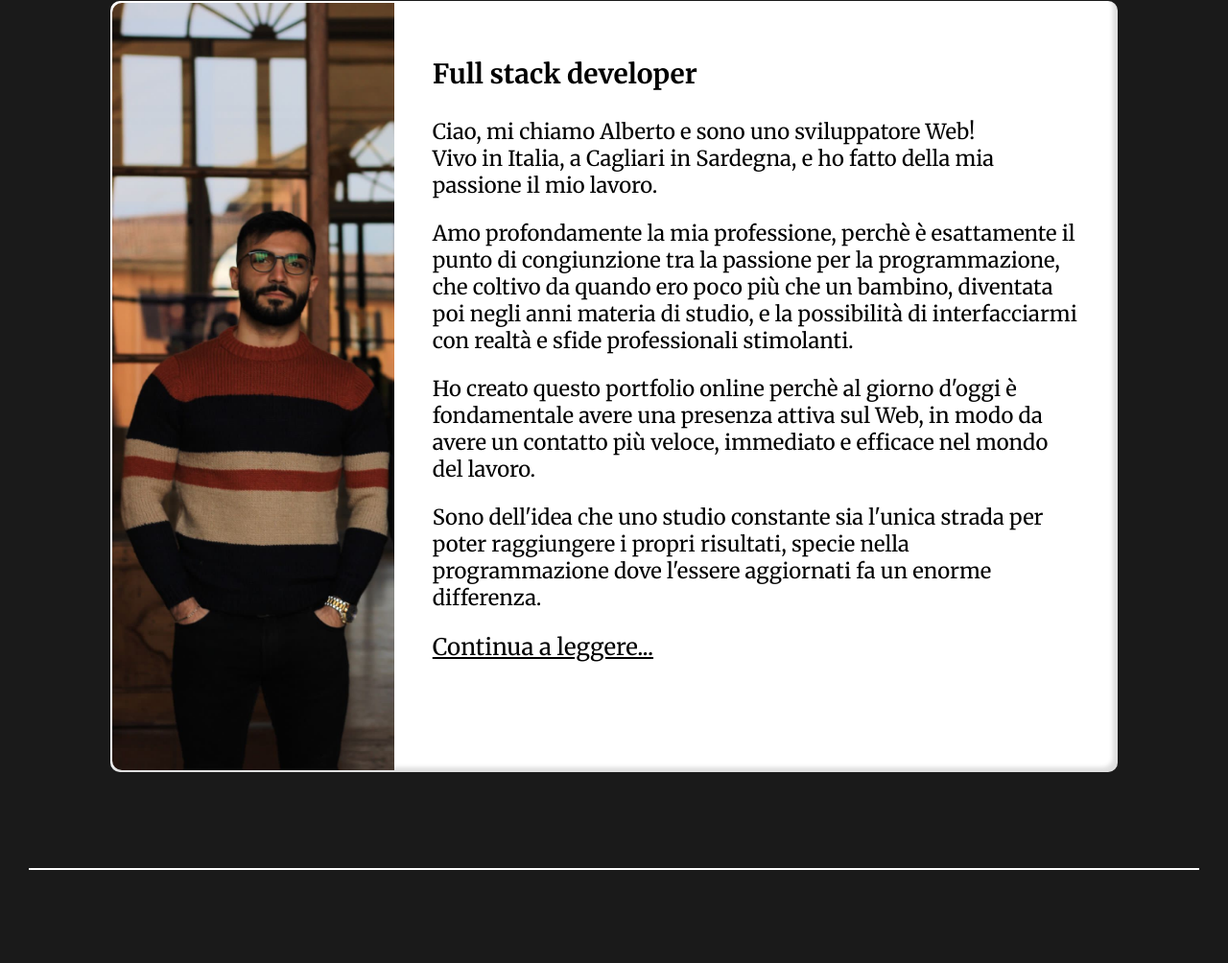
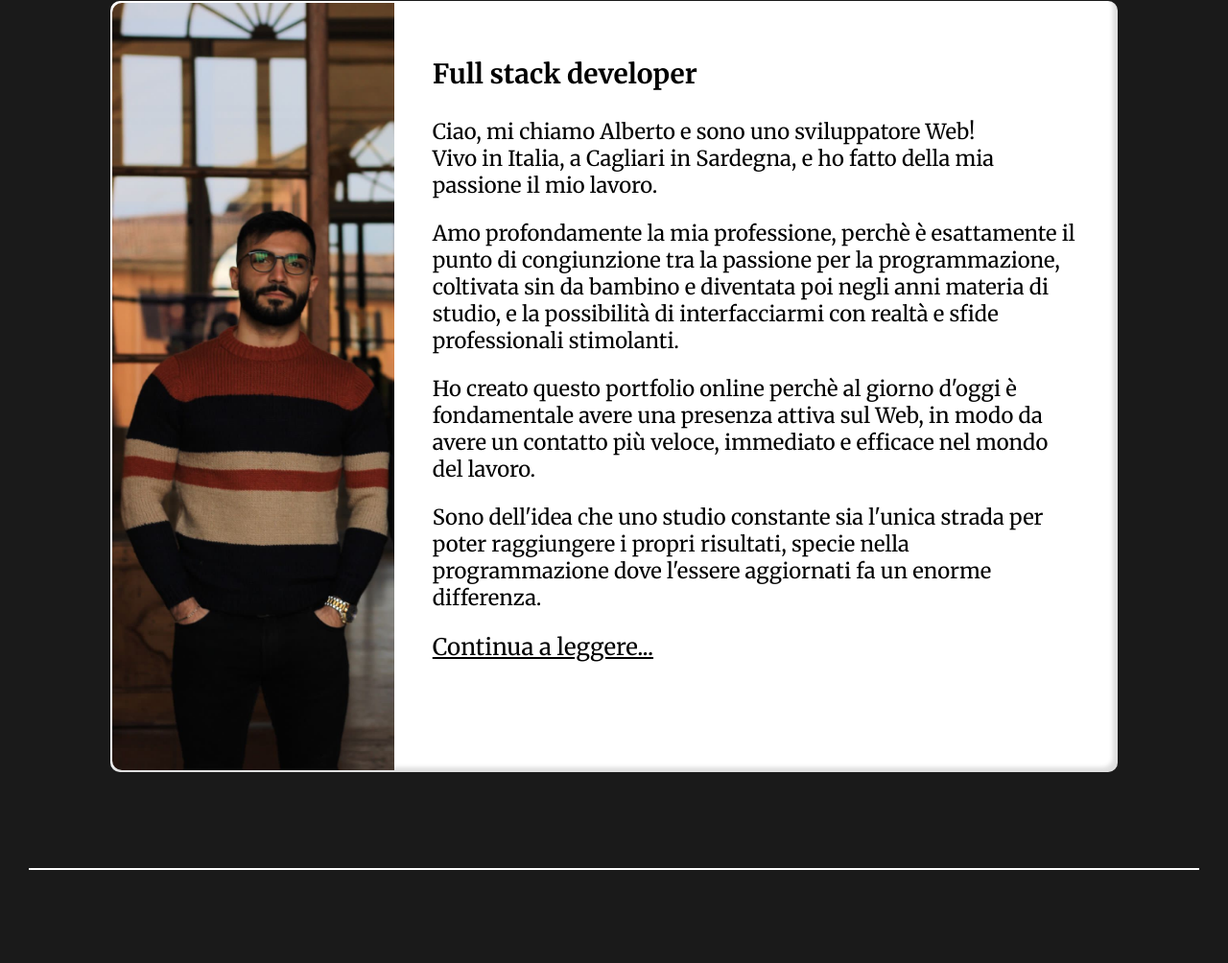
Before and after one commit to AAC-97/Alberto-Agostino-Cogoni---PortfolioWeb, a plain HTML site: page index.html in a window 1280 px wide. Shown: the part 957-1961 px from the top of the page at 96% size. Drawn offline with Linux system fonts and the light colour scheme.

Commit message:
Finito?4

```diff
--- a/index.html
+++ b/index.html
@@ -132,7 +132,7 @@
       <p class="Lavoro">Full stack developer</p>
       <p>Ciao, mi chiamo Alberto e sono uno sviluppatore Web! </br>Vivo in Italia, a Cagliari in Sardegna, e ho fatto della mia passione il mio lavoro.</p>
       <p>Amo profondamente la mia professione, perchè è esattamente il punto di congiunzione
-        tra la passione per la programmazione, che coltivo da quando ero poco più che un bambino, diventata poi negli anni materia di studio,
+        tra la passione per la programmazione, coltivata sin da bambino e diventata poi negli anni materia di studio,
         e la possibilità di interfacciarmi con realtà e sfide professionali stimolanti.</p>
         <p>Ho creato questo portfolio online perchè al giorno d'oggi è fondamentale avere una presenza attiva sul Web, in modo da avere un contatto più veloce, immediato e efficace nel mondo del lavoro.</p>
         <p>Sono dell'idea che uno studio constante sia l'unica strada per poter raggiungere i propri risultati,
```
Also changed, not shown: About.html (+1 -1 lines).
